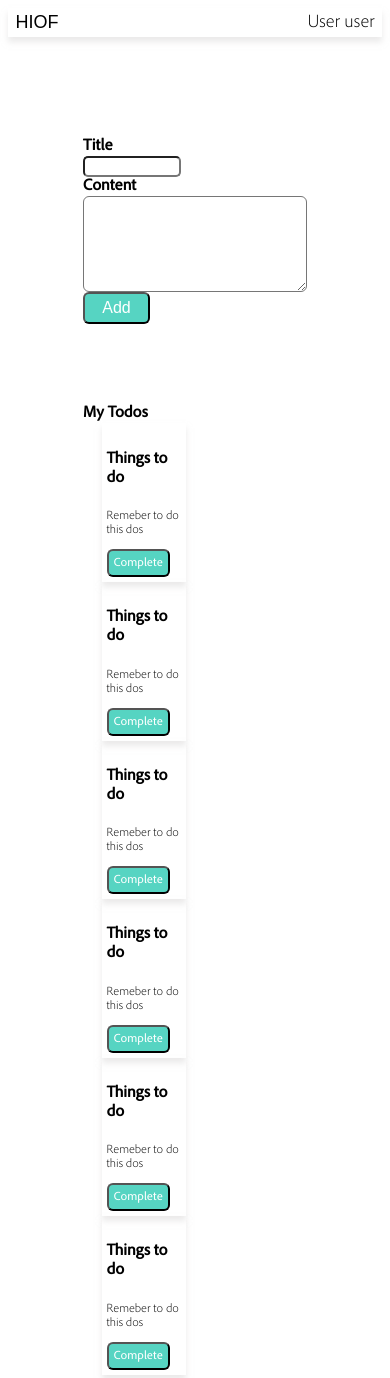
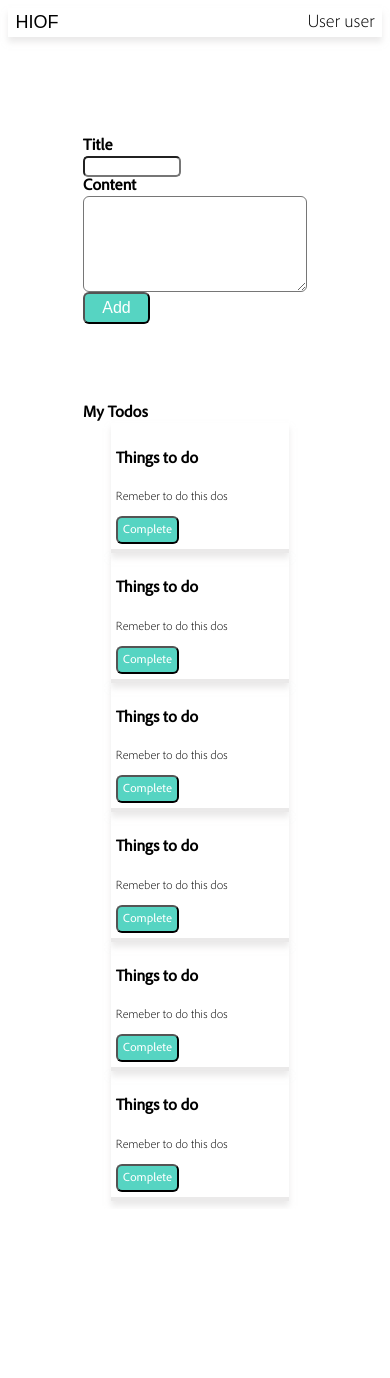
Before and after one commit to toremeek/oblig1, a plain HTML site: page index.html in a window 390 px wide. Shown: the top 1378 px of the page. After the commit the page ends 1209 px from the top, so only its background shows below. Drawn offline with Linux system fonts and the light colour scheme; a web font is replaced by a local one.

Commit message:
mindre justeringer av ferdig oppgave

```diff
--- a/style.css
+++ b/style.css
@@ -161,7 +161,7 @@ p{
 @media only screen and (max-width: 800px) {
 
     .wrapper_cards{
-        width: 50%;
+        width: 45%;
         align-items: left;
         display: flex;
         flex-wrap: wrap;
@@ -169,8 +169,8 @@ p{
 
     }
     article{
-        width: 40%;
-        box-shadow: 0px 5px 6px #d8d5d580;
+        width: 100%;
+        border-bottom: 4px solid #d8d5d580;
         padding: 5px;
     }
 }
```
Also changed, not shown: index.html (+0 -7 lines).
